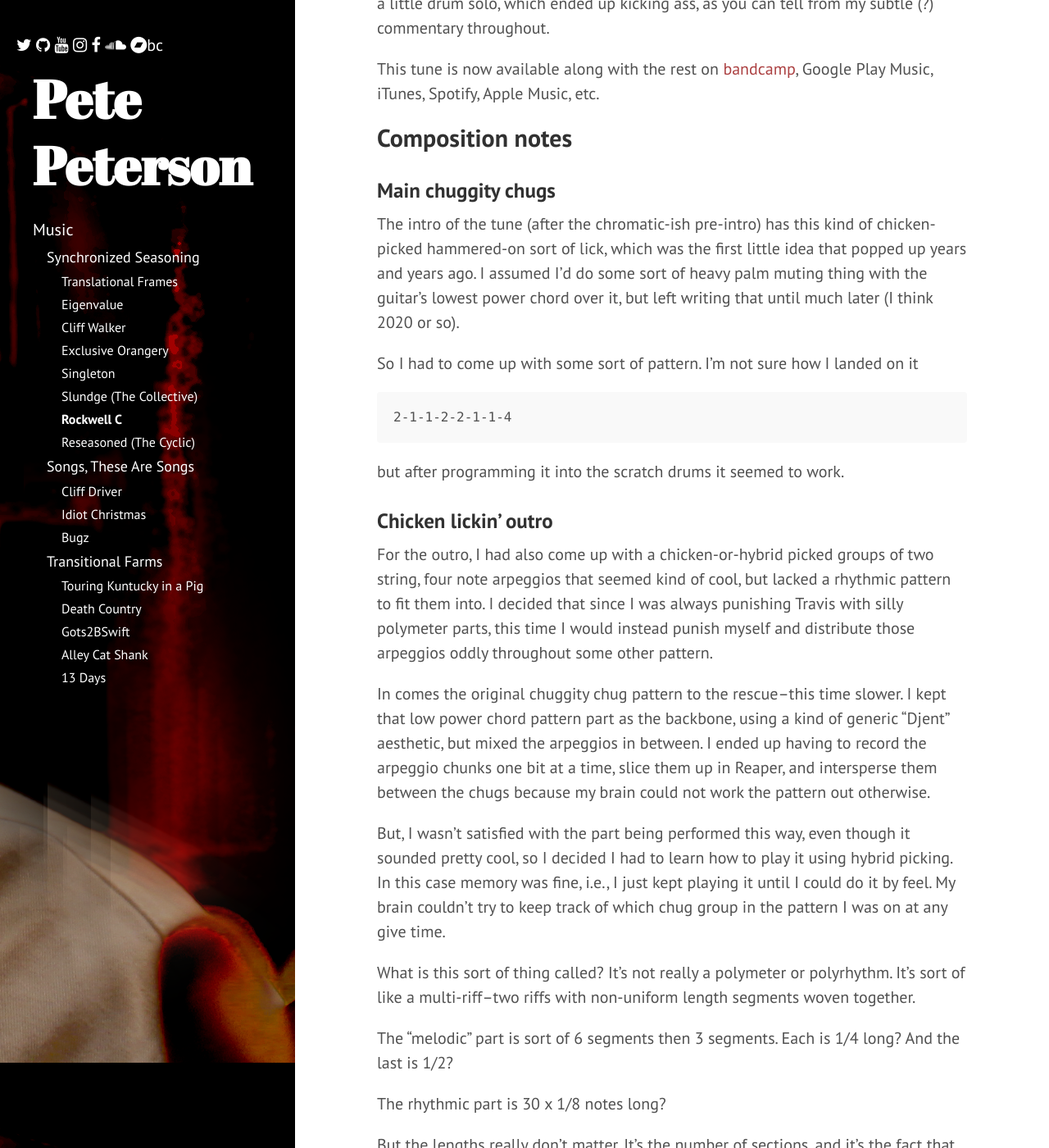
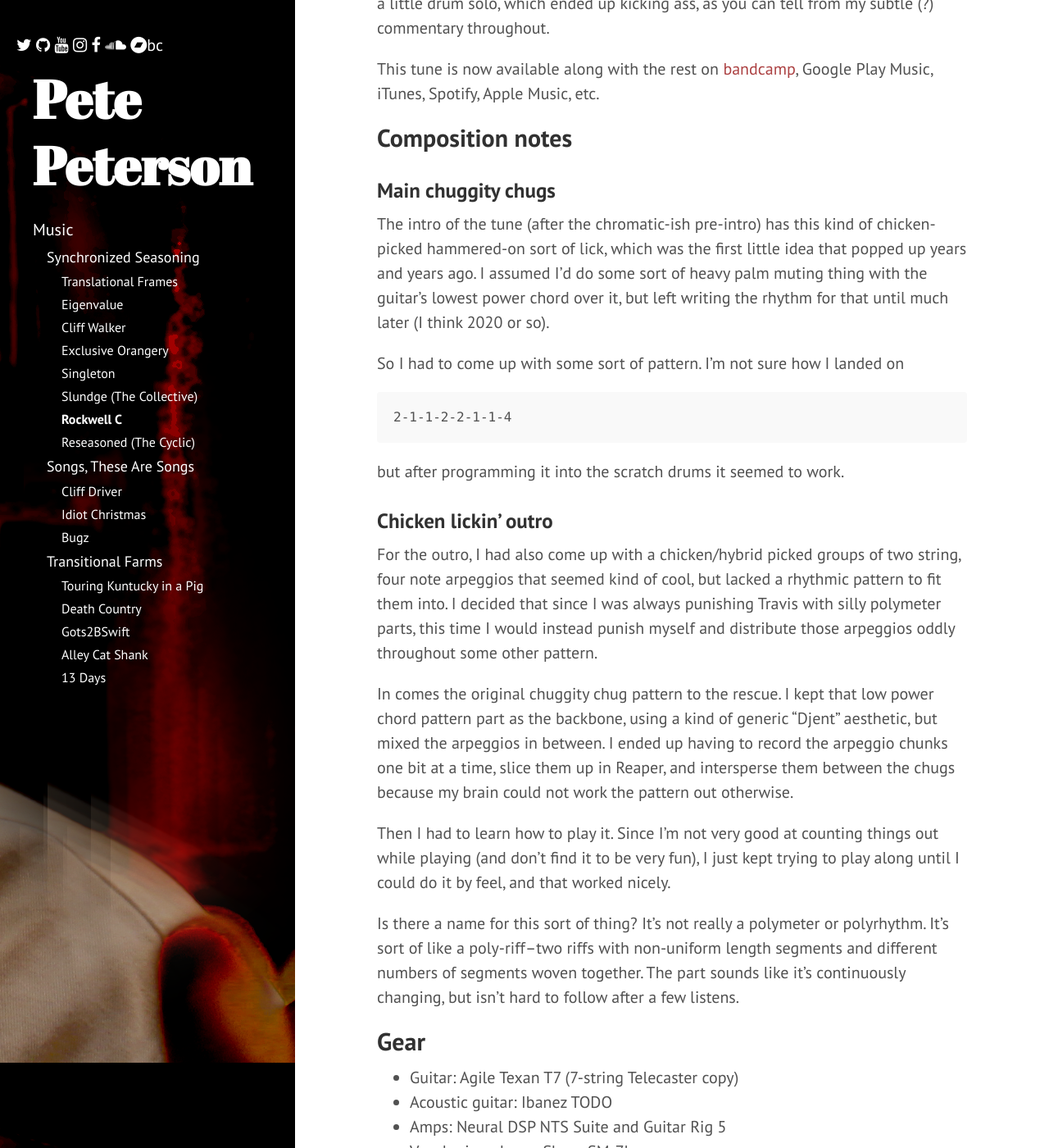
Before and after one commit to petepm/petepm.github.io, a Jekyll site: the page built from music/synchronized-seasoning/rockwell.md, in a window 1280 px wide and 1400 px high, scrolled down 614 px. Shown: the whole window at 82% size. Built offline with Jekyll 4.4.1, drawn with Linux system fonts in a browser that asks for light colours; nearby versions of some CDN libraries; some of the changed text lies outside the part shown.

Commit message:
Work on writeups

```diff
--- a/music/synchronized-seasoning/rockwell.md
+++ b/music/synchronized-seasoning/rockwell.md
@@ -35,10 +35,11 @@ Google Play Music, iTunes, Spotify, Apple Music, etc.
 The intro of the tune (after the chromatic-ish pre-intro)
 has this kind of chicken-picked hammered-on sort of lick,
 which was the first little idea that popped up years and years ago.
-I assumed I'd do some sort of heavy palm muting thing with the guitar's lowest power chord over
-it, but left writing that until much later (I think 2020 or so).
+I assumed I'd do some sort of heavy palm muting thing with the guitar's
+lowest power chord over it,
+but left writing the rhythm for that until much later (I think 2020 or so).
 
-So I had to come up with some sort of pattern. I'm not sure how I landed on it
+So I had to come up with some sort of pattern. I'm not sure how I landed on
 
     2-1-1-2-2-1-1-4
 
@@ -47,13 +48,13 @@ but after programming it into the scratch drums it seemed to work.
 
 ### Chicken lickin' outro
 
-For the outro, I had also come up with a chicken-or-hybrid picked groups of
+For the outro, I had also come up with a chicken/hybrid picked groups of
 two string, four note arpeggios that seemed kind of cool, but lacked a rhythmic
 pattern to fit them into. I decided that since I was always punishing Travis with
 silly polymeter parts, this time I would instead punish myself and distribute
 those arpeggios oddly throughout some other pattern.
 
-In comes the original chuggity chug pattern to the rescue--this time slower.
+In comes the original chuggity chug pattern to the rescue.
 I kept that low power chord pattern part as the backbone,
 using a kind of generic "Djent" aesthetic,
 but mixed the arpeggios in between.
@@ -61,36 +62,18 @@ I ended up having to record the arpeggio chunks one bit at a time, slice them up
 in Reaper, and intersperse them between the chugs because my brain could not
 work the pattern out otherwise.
 
-But, I wasn't satisfied with the part being performed this way, even though
-it sounded pretty cool, so I decided I had to learn how to play it using
-hybrid picking.
-In this case memory was fine, i.e., I just kept playing it until I could do it
-by feel. My brain couldn't try to keep track of which chug group in the pattern
-I was on at any give time.
+Then I had to learn how to play it.
+Since I'm not very good at counting things out while playing
+(and don't find it to be very fun),
+I just kept trying to play along until I could do it by feel, and that worked
+nicely.
 
-What is this sort of thing called? It's not really a polymeter or polyrhythm.
-It's sort of like a multi-riff--two riffs with non-uniform length segments
-woven together.
-
-The "melodic" part is sort of 6 segments then 3 segments.
-Each is 1/4 long? And the last is 1/2?
-
-The rhythmic part is 30 x 1/8 notes long?
-
-But the lengths really don't matter. It's the number of sections, and it's the
-fact that they aren't all the same length that makes it sound weird
-(along with the fact the total number is different.)
-
-So where a polymeter drum part sounds strange because the two drums intersect at
-different points in the cycle, it's similar here maybe.
-
-The rhythmic part is like the "meter" or measure of time, but it's nonuniform.
-You keep moving through the melodic part one rhythmic unit at a time.
-The fact there are a different number of rhythmic units (8) versus melodic
-units (9) give it a strange feel.
-
-But yeah, it's really the nonuniform sampling that does it. It's maybe like a
-nonuniform time signature?
+Is there a name for this sort of thing?
+It's not really a polymeter or polyrhythm.
+It's sort of like a poly-riff--two riffs with non-uniform length segments
+and different numbers of segments woven together.
+The part sounds like it's continuously changing, but isn't hard to follow
+after a few listens.
 
 
 ## Gear
```
Also changed, not shown: other parts of music/synchronized-seasoning/rockwell.md (+1 -1 lines), music/synchronized-seasoning/index.md (+2 -2 lines), music/synchronized-seasoning/reseasoned.md (+1 -1 lines).
